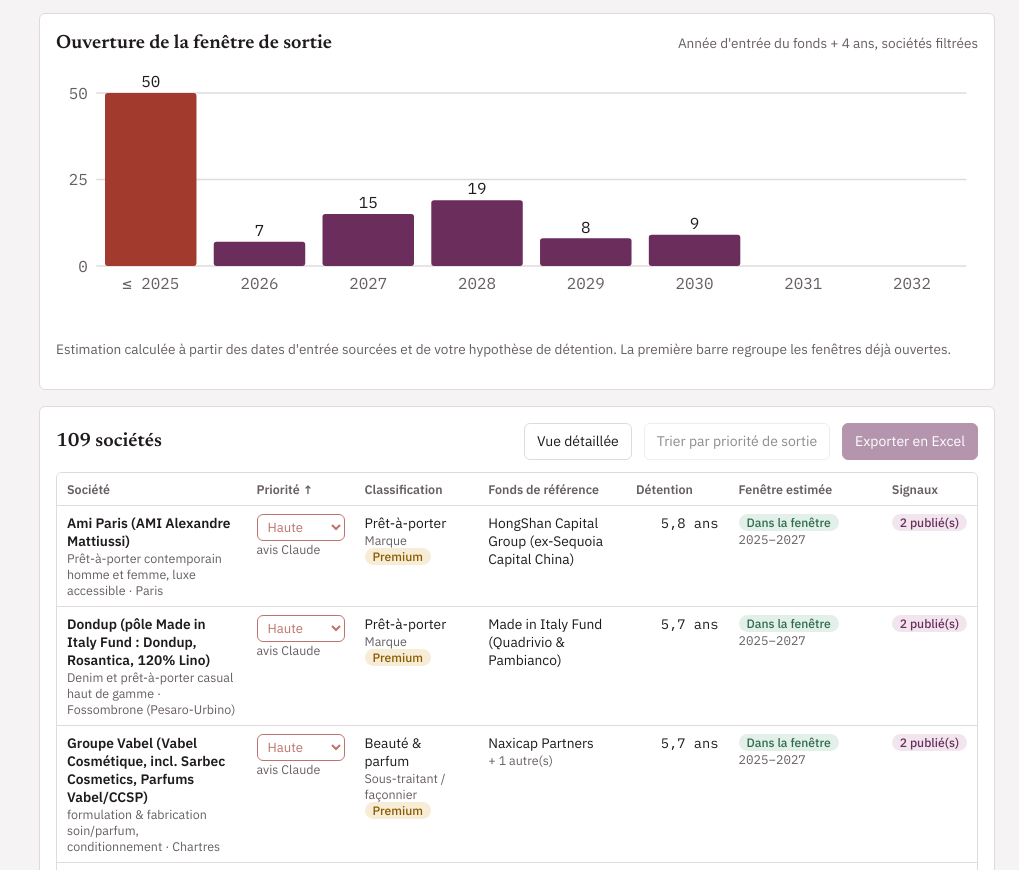
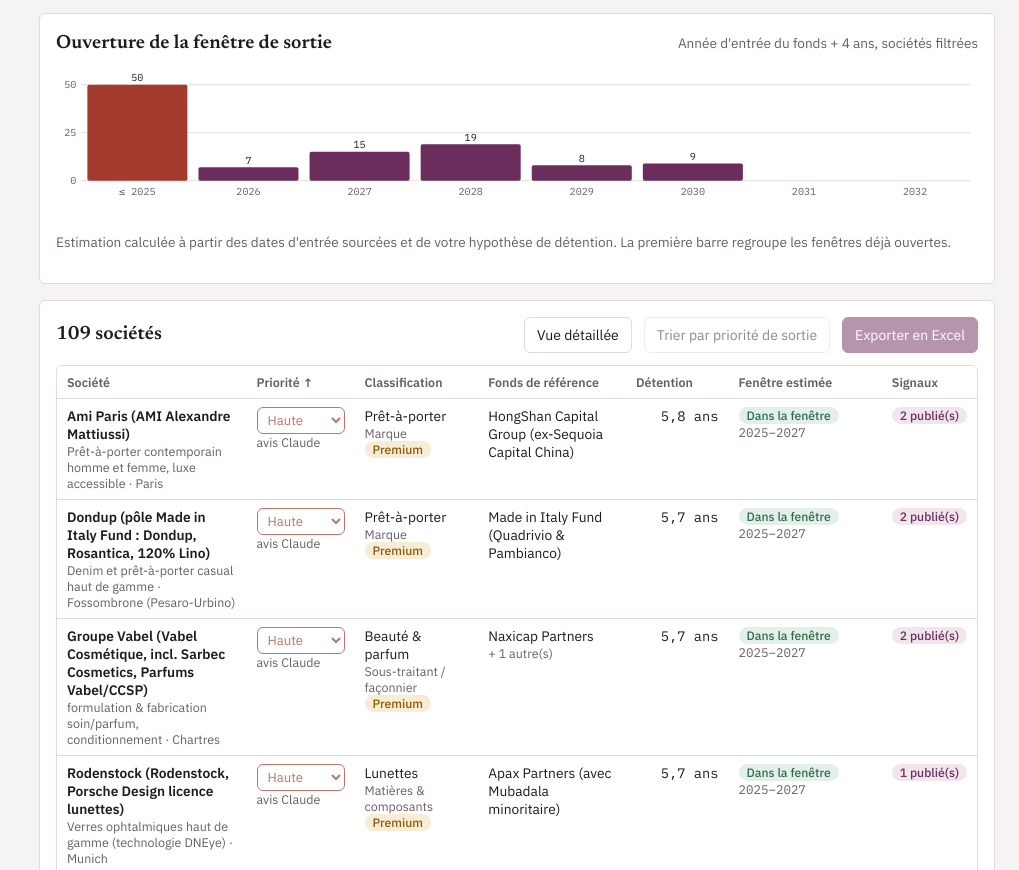
Before and after one commit to camilletoumelinsaunder/cosmetics-pe-exits, a plain HTML site: page site/index.html in a window 1280 px wide. Shown: the part 2171-3041 px from the top of the page, without its empty margins (261-1280 px from the left). Drawn offline with Linux system fonts and the light colour scheme.

Commit message:
Exit-window chart: flatter and capped at 190px
Co-Authored-By: Claude Opus 5.5 <noreply@anthropic.com>
Claude-Session: https://claude.ai/code/session_017V2Ab9JNj1o3UU8tcTi3vp

```diff
--- a/site/index.html
+++ b/site/index.html
@@ -78,7 +78,7 @@ td.name { font-weight: 600; } td.ca { max-width: 120px; overflow: hidden; text-o
 .chip.soon { background: var(--warn-soft); color: var(--warn); } .chip.early, .chip.unk { background: var(--idle-soft); color: var(--idle); }
 .chip.sig { background: var(--accent-soft); color: var(--accent); } .chip.track { background: var(--idle-soft); color: var(--ink); }
 .tbc { color: var(--warn); font-style: italic; }
-.chart svg { width: 100%; height: auto; display: block; }
+.chart svg { width: 100%; height: auto; max-height: 190px; display: block; }
 .chart text { fill: var(--muted); font-family: var(--f-data); font-size: 11px; }
 .chart .bar { fill: var(--accent); } .chart .bar.past { fill: var(--bad); } .chart .grid { stroke: var(--line); }
 .chart .val { fill: var(--ink); }
@@ -299,7 +299,7 @@ function chart(rows) {
   const now = new Date().getFullYear(), years = [];
   for (let y = now - 1; y <= now + 6; y++) years.push(y);
   const counts = years.map(y => rows.filter(c => { const e = exitInfo(c); return e.open != null && (y === now - 1 ? e.open <= y : e.open === y); }).length);
-  const W = 640, H = 170, pad = { l: 28, r: 8, t: 16, b: 34 }, max = Math.max(1, ...counts), bw = (W - pad.l - pad.r) / years.length;
+  const W = 1000, H = 150, pad = { l: 28, r: 8, t: 16, b: 30 }, max = Math.max(1, ...counts), bw = (W - pad.l - pad.r) / years.length;
   const yScale = v => H - pad.b - (v / max) * (H - pad.t - pad.b);
   const ticks = [0, Math.ceil(max / 2), max].filter((v, i, a) => a.indexOf(v) === i);
   return `<svg viewBox="0 0 ${W} ${H}" role="img" aria-label="Nombre de sociétés par année d'ouverture de la fenêtre de sortie">
```
